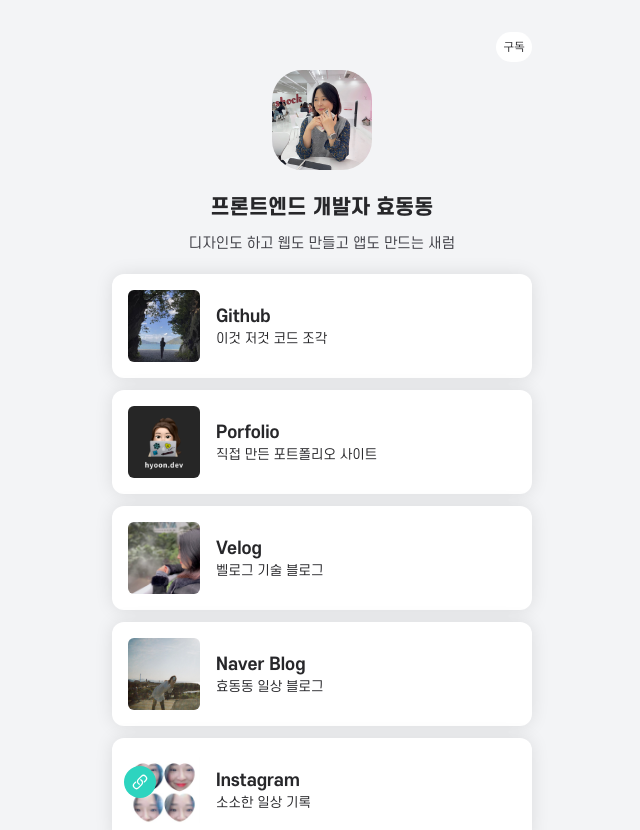
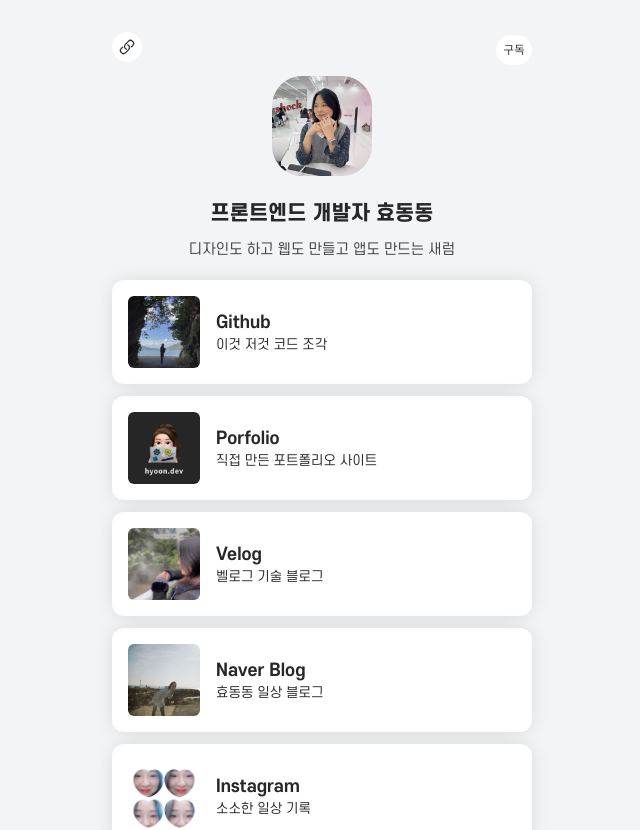
Before and after one commit to bbahna/Portfolio, a Next.js app: page / in a window 1280 px wide. Shown: the top 830 px of the page, without its empty margins (318-958 px from the left). Built offline with nearby package versions, Linux system fonts and the light colour scheme.

Commit message:
feat : 메인 공유 기능 추가
- 기존 컴포넌트 props 명시, 기본값 작성

```diff
--- a/components/posts/CopyLinkBtn.tsx
+++ b/components/posts/CopyLinkBtn.tsx
@@ -1,6 +1,16 @@
 import { useState, useEffect } from 'react';
 
-const CopyLinkBtn = () => {
+interface CopyLinkBtnProps {
+	containerStyle?: string;
+	iconColor?: string;
+	iconSize?: string | number;
+}
+
+const CopyLinkBtn = ({
+	containerStyle = 'theme-bg-main-light absolute bottom-[2px] w-8 h-8 ml-3',
+	iconColor = '#fff',
+	iconSize = 16,
+}: CopyLinkBtnProps) => {
 	const [copied, setCopied] = useState(false);
 
 	useEffect(() => {
@@ -28,19 +38,15 @@ const CopyLinkBtn = () => {
 	};
 
 	return (
-		<button
-			aria-label="icon-button"
-			onClick={handleCopy}
-			className="absolute bottom-[2px] w-8 h-8 ml-3 rounded-full theme-bg-main-light"
-		>
+		<button aria-label="icon-button" onClick={handleCopy} className={`rounded-full ${containerStyle}`}>
 			{copied ? (
 				<svg
 					xmlns="http://www.w3.org/2000/svg"
-					height="16"
-					width="16"
+					height={iconSize}
+					width={iconSize}
 					viewBox="0 0 16 16"
 					strokeWidth={1}
-					fill="#fff"
+					fill={iconColor}
 					className="mx-auto my-0"
 				>
 					<path d="M13.78 4.22a.75.75 0 010 1.06l-7.25 7.25a.75.75 0 01-1.06 0L2.22 9.28a.75.75 0 011.06-1.06L6 10.94l6.72-6.72a.75.75 0 011.06 0z"></path>
@@ -48,12 +54,12 @@ const CopyLinkBtn = () => {
 			) : (
 				<svg
 					xmlns="http://www.w3.org/2000/svg"
-					height="16"
-					width="16"
+					height={iconSize}
+					width={iconSize}
 					fill="none"
 					viewBox="0 0 24 24"
 					strokeWidth={2}
-					stroke="#fff"
+					stroke={iconColor}
 					className="mx-auto my-0"
 				>
 					<path
```
